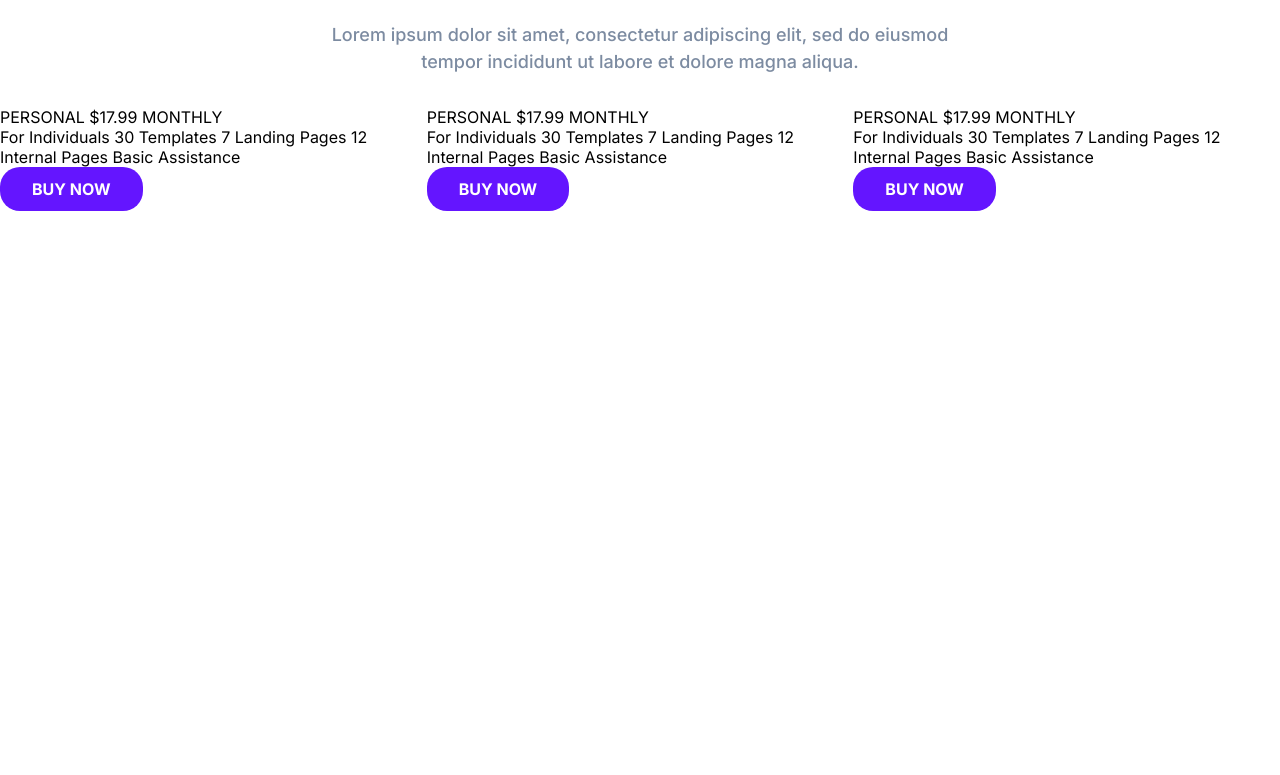
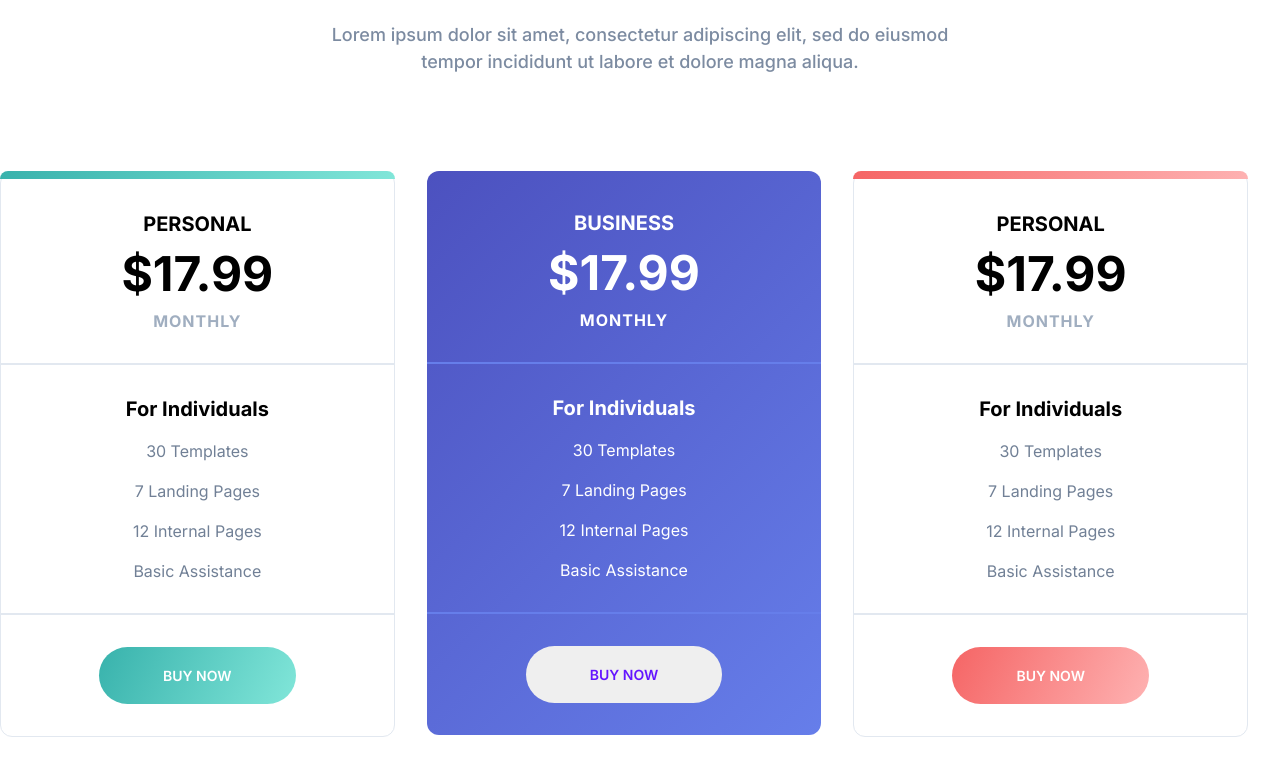
Before and after one commit to pkWafuuu/1-1-Frontend-Project-Practice, a plain HTML site: page index.html in a window 1280 px wide. Shown: the part 3674-4449 px from the top of the page. Before the commit the page ends 3965 px from the top, so only its background shows below. Drawn offline with Linux system fonts and the light colour scheme.

Commit message:
pricing section added

```diff
--- a/index.html
+++ b/index.html
@@ -40,7 +40,7 @@
                     </p>
                     <form action="">
                         <input type="email" placeholder="Your E-mail Address">
-                        <button>Get Started</button>
+                        <button class="header__button">Get Started</button>
                     </form>
                     <figure class="customers-logo--wrapper">
                         OUR TRUSTED CUSTOMERS
@@ -295,60 +295,62 @@
                         </p>
                     </div>
                     <div class="plans--container">
-                        <div class="plan-wrapper">
-                            <div class="plan">
-                                <div class="plan-header--container">
+                        <div class="plan--wrapper">
+                            <div class="div--styled green"></div>
+                            <div class="plan plan-sides--style">
+                                <div class="plan-head--container center">
                                     <span class="plan-name">PERSONAL</span>
                                     <span class="plan-price">$17.99</span>
                                     <span class="plan-duration">MONTHLY</span>
                                 </div>
-                                <div class="plan-features--container">
+                                <div class="plan-features--container center">
                                     <span class="main-feature">For Individuals</span>
                                     <span class="plan-feature">30 Templates</span>
                                     <span class="plan-feature">7 Landing Pages</span>
                                     <span class="plan-feature">12 Internal Pages</span>
                                     <span class="plan-feature">Basic Assistance</span>
                                 </div>
-                                <div class="plan__button-wrapper">
-                                    <button class="plan__button">BUY NOW</button>
+                                <div class="plan__button--wrapper center">
+                                    <button class="plan__button green white">BUY NOW</button>
                                 </div>
                             </div>
                         </div>
-                        <div class="plan-wrapper">
-                            <div class="plan">
-                                <div class="plan-header--container">
+                        <div class="plan--wrapper">
+                            <div class="plan purple-background">
+                                <div class="plan-head--container white center">
+                                    <span class="plan-name">BUSINESS</span>
+                                    <span class="plan-price">$17.99</span>
+                                    <span class="plan-duration white">MONTHLY</span>
+                                </div>
+                                <div class="plan-features--container white center">
+                                    <span class="main-feature white">For Individuals</span>
+                                    <span class="plan-feature white">30 Templates</span>
+                                    <span class="plan-feature white">7 Landing Pages</span>
+                                    <span class="plan-feature white">12 Internal Pages</span>
+                                    <span class="plan-feature white">Basic Assistance</span>
+                                </div>
+                                <div class="plan__button--wrapper center">
+                                    <button class="plan__button purple">BUY NOW</button>
+                                </div>
+                            </div>
+                        </div>
+                        <div class="plan--wrapper">
+                            <div class="div--styled red"></div>
+                            <div class="plan plan-sides--style">
+                                <div class="plan-head--container center">
                                     <span class="plan-name">PERSONAL</span>
                                     <span class="plan-price">$17.99</span>
                                     <span class="plan-duration">MONTHLY</span>
                                 </div>
-                                <div class="plan-features--container">
+                                <div class="plan-features--container center">
                                     <span class="main-feature">For Individuals</span>
                                     <span class="plan-feature">30 Templates</span>
                                     <span class="plan-feature">7 Landing Pages</span>
                                     <span class="plan-feature">12 Internal Pages</span>
                                     <span class="plan-feature">Basic Assistance</span>
                                 </div>
-                                <div class="plan__button-wrapper">
-                                    <button class="plan__button">BUY NOW</button>
-                                </div>
-                            </div>
-                        </div>
-                        <div class="plan-wrapper">
-                            <div class="plan">
-                                <div class="plan-header--container">
-                                    <span class="plan-name">PERSONAL</span>
-                                    <span class="plan-price">$17.99</span>
-                                    <span class="plan-duration">MONTHLY</span>
-                                </div>
-                                <div class="plan-features--container">
-                                    <span class="main-feature">For Individuals</span>
-                                    <span class="plan-feature">30 Templates</span>
-                                    <span class="plan-feature">7 Landing Pages</span>
-                                    <span class="plan-feature">12 Internal Pages</span>
-                                    <span class="plan-feature">Basic Assistance</span>
-                                </div>
-                                <div class="plan__button-wrapper">
-                                    <button class="plan__button">BUY NOW</button>
+                                <div class="plan__button--wrapper center">
+                                    <button class="plan__button red white">BUY NOW</button>
                                 </div>
                             </div>
                         </div>
--- a/style.css
+++ b/style.css
@@ -33,21 +33,6 @@ a {
    color: #243E63;
 }
 
-
-button {
-   background-color: #6415ff;
-   color: #fff;
-   font-size: 16px;
-   font-weight: 700;
-   padding: 12px 32px;
-   border: none;
-   border-radius: 20px;
-   transition: filter 300ms ease;
-}
-
-button:hover {
-   filter: brightness(85%);
-}
 
 .row {
     width: 100%;
@@ -246,6 +231,21 @@ input::placeholder {
 
 input:focus {
    outline: none;
+}
+
+.header__button {
+   background-color: #6415ff;
+   color: #fff;
+   font-size: 16px;
+   font-weight: 700;
+   padding: 12px 32px;
+   border: none;
+   border-radius: 20px;
+   transition: filter 300ms ease;
+}
+
+.header__button:hover {
+   filter: brightness(85%);
 }
 
 .customers-logo {
@@ -489,5 +489,105 @@ input:focus {
 }
 
 .plan--wrapper {
-   width: calc(100% / 33);
+   width: calc(100% / 3);
+   position: relative;
+   margin: 64px 32px 0 0;
 }
+
+.div--styled {
+   position: absolute;
+   left: 0px;
+   right: 0px;
+   top: 0px;
+   height: 8px;
+   border-top-left-radius: 0.5rem;
+   border-top-right-radius: 0.5rem;
+}
+
+.plan {
+   padding: 8px 32px 0 32px;
+   border-radius: 12px;
+}
+
+.green {
+   background: linear-gradient(115deg, rgb(56, 178, 172) 0%, rgb(129, 230, 217) 100%);
+}
+
+.red {
+   background: linear-gradient(115deg, rgb(245, 101, 101) 0%, rgb(254, 178, 178) 100%);
+}
+
+.plan-sides--style {
+   border: 1px solid rgb(226, 232, 240);;
+}
+
+.plan-head--container {
+   display: flex;
+   flex-direction: column;
+   position: relative;
+   padding: 32px;
+}
+
+.plan-name {
+   font-size: 20px;
+   font-weight: 700;
+}
+
+.plan-price {
+   padding: 8px 0;
+   font-size: 48px;
+   font-weight: 700;
+}
+
+.plan-duration {
+   font-size: 16px;
+   font-weight: 700;
+   color: #A0AEC0;
+   letter-spacing: 1px;
+}
+
+.plan-features--container {
+   display: flex;
+   flex-direction: column;
+   padding: 32px;
+   margin: 0 -32px 0 -32px;
+   border-style: solid;
+   border-top-width: 2px;
+   border-bottom-width: 2px;
+   border-left-width: 0;
+   border-right-width: 0;
+   border-color: rgb(226, 232, 240);
+}
+
+.main-feature {
+   font-size: 20px;
+   font-weight: 700;
+}
+
+.plan-feature {
+   font-size: 16px;
+   margin-top: 20px;
+   color: #718096;
+}
+
+.plan__button--wrapper {
+   padding: 32px 64px;
+}
+
+.purple-background {
+   background-image: linear-gradient(135deg, rgb(76, 81, 191) 0%, rgb(102, 126, 234) 100%);
+}
+
+.white {
+   color: #fff;
+   --tw-border-opacity: 1;
+   border-color: rgb(102 126 234 / var(--tw-border-opacity));
+}
+
+.plan__button {
+   border: 0px;
+   font-size: 14px;
+   font-weight: 600;
+   border-radius: 50px;
+   padding: 20px 64px;
+}
```
